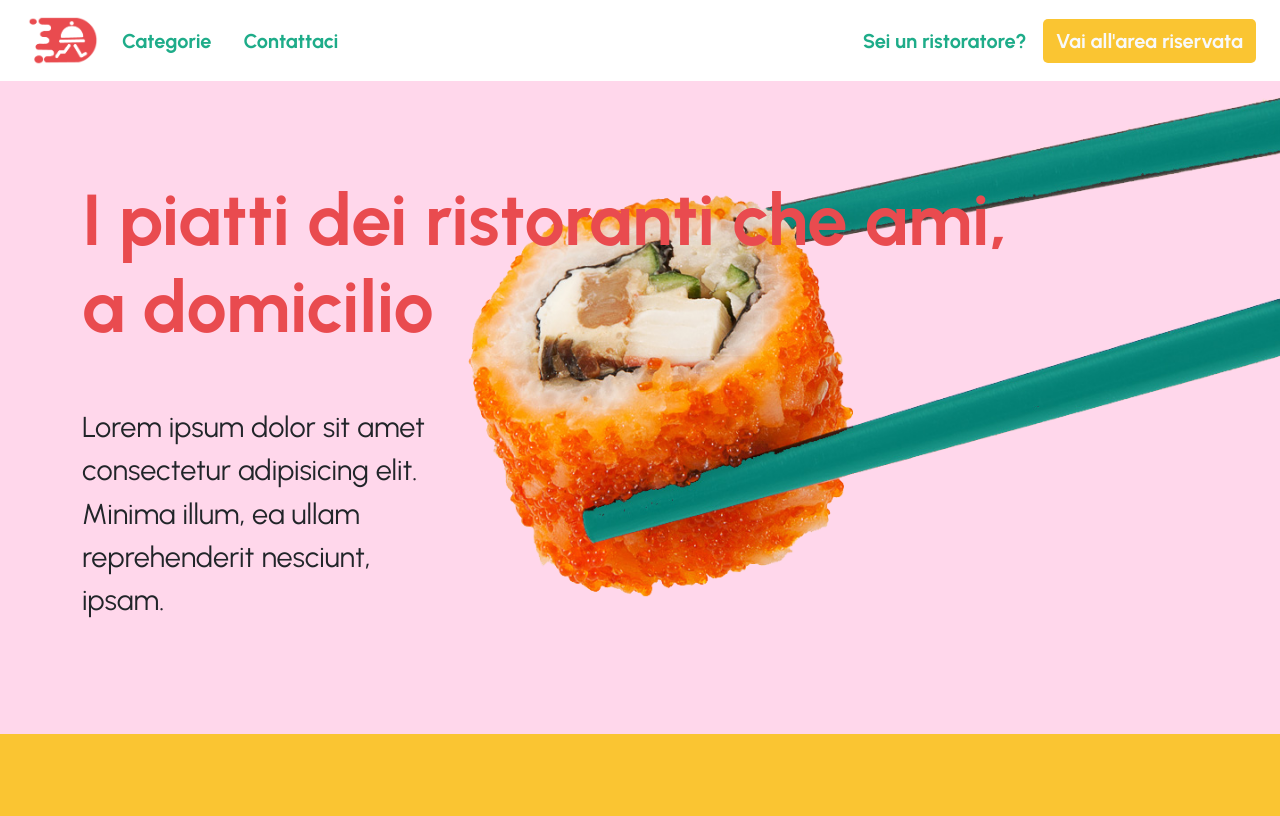
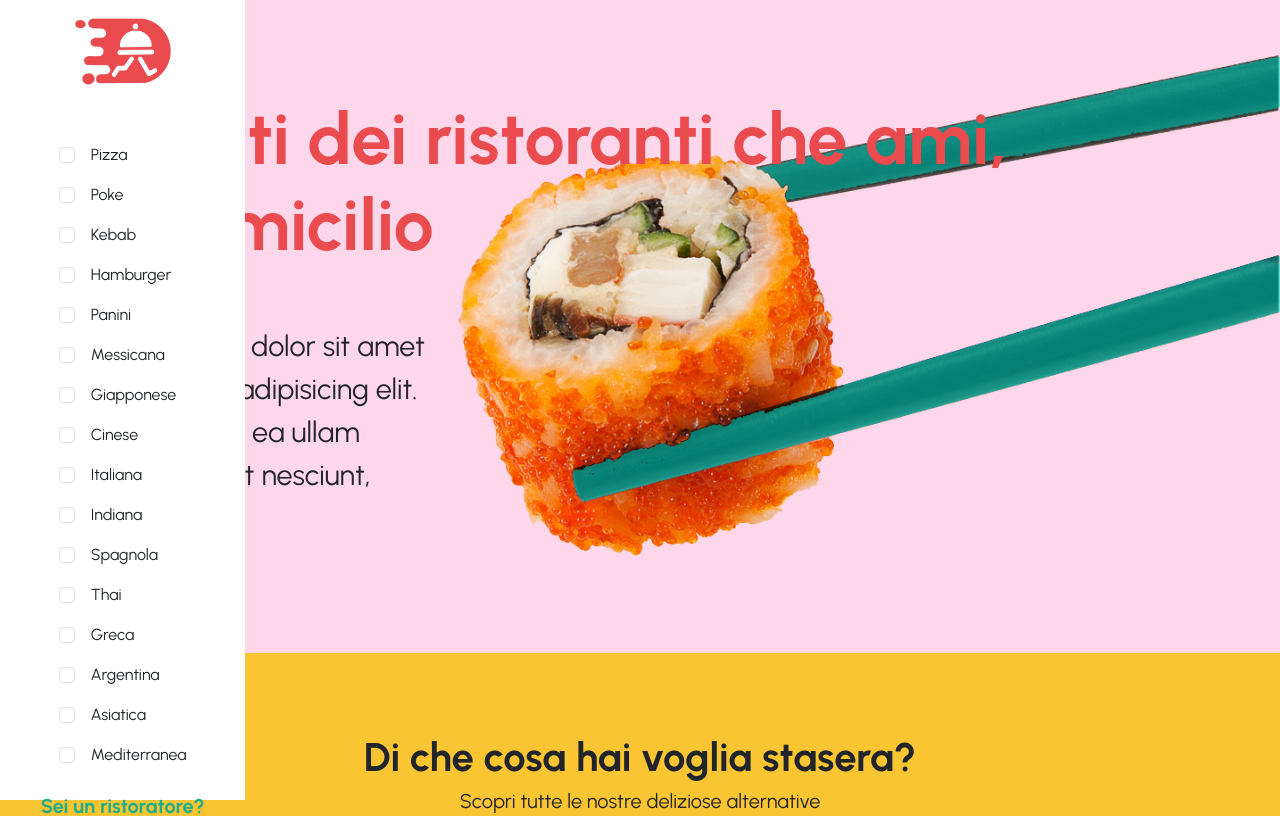
Before and after one commit to Finnedorn/vite-deliverboo, a Vue app: page / in a window 1280 px wide. Shown: the top 816 px of the page. Built offline with nearby package versions, Linux system fonts and the light colour scheme; no server answers.

Commit message:
added new sidebar setting structure

```diff
--- a/src/App.vue
+++ b/src/App.vue
@@ -1,13 +1,16 @@
 <template>
+  <SidebarComponent />
   <router-view :key="$route.path"></router-view>
 </template>
 
 <script>
 import axios from "axios";
 import { store } from "./data/store.js";
+import SidebarComponent from "./components/SidebarComponent.vue";
 export default {
   name: 'App',
   components: {
+    SidebarComponent
   },
   data() {
     return {
--- a/src/components/HeroComponent.vue
+++ b/src/components/HeroComponent.vue
@@ -46,8 +46,8 @@ export default {
     .hero-img {
         width: 850px;
         position: absolute;
-        right: -10px;
-        top: 10px;
+        right: 0px;
+        top: 50px;
     }
 }
 
--- /dev/null
+++ b/src/components/SidebarComponent.vue
@@ -0,0 +1,161 @@
+<template>
+    <header>
+        <nav class="sidebar">
+            <nav class="navbar navbar-expand-lg p-0">
+                <div class="d-flex flex-column justify-content-between ">
+
+                    <!-- toggler -->
+                    <!-- <button id="navbar-toggler" @click="toggleButton()" :class="{ 'my-3': show }"
+                        class="navbar-toggler ms-1 my-2" type="button" data-bs-toggle="collapse"
+                        data-bs-target="#navbarSupportedContent" aria-controls="navbarSupportedContent"
+                        aria-expanded="false" aria-label="Toggle navigation">
+                        <span class="navbar-toggler-icon"></span>
+                    </button> -->
+
+                    <!-- elementi navbar -->
+                    <div class="collapse navbar-collapse flex-column" :class="{ show: show }" id="navbarSupportedContent">
+                        <!-- logo -->
+                        <div id="logo" class="m-3 mb-5" :class="{ 'd-none': show }">
+                            <router-link :to="{ name: 'home' }">
+                                <img src="../assets/img/logo_food_red.png" alt="deliverboo-logo" />
+                            </router-link>
+                        </div>
+                        <!-- voci navbar -->
+                        <div class="navbar-nav d-flex flex-column">
+                            <div>
+
+                            </div>
+                            <div class="nav-item my-2" v-for="route in navroutes">
+                                <input type="checkbox" class="form-check-input check-type me-3" name="types">
+                                <label for="types" class="form-check-label">{{ route }}</label>
+                            </div>
+                        </div>
+                    </div>
+
+                    <!-- admin -->
+                    <div class="d-flex flex-column align-items-center p-3">
+                        <div class="rest-link fs-5 mb-3 fw-bold">
+                            Sei un ristoratore?
+                        </div>
+                        <button class="btn btn-admin">
+                            <a class="text-decoration-none text-light fs-5 fw-bold" href="http://127.0.0.1:8000/">
+                                Vai all'area riservata
+                            </a>
+                        </button>
+                    </div>
+                </div>
+            </nav>
+        </nav>
+    </header>
+</template>
+
+<script>
+export default {
+    name: "SidebarComponent",
+    components: {},
+    data() {
+        return {
+            navroutes: [
+                'Pizza',
+                'Poke',
+                'Kebab',
+                'Hamburger',
+                'Panini',
+                'Messicana',
+                'Giapponese',
+                'Cinese',
+                'Italiana',
+                'Indiana',
+                'Spagnola',
+                'Thai',
+                'Greca',
+                'Argentina',
+                'Asiatica',
+                'Mediterranea',
+            ],
+            show: false,
+            active: false,
+        };
+    },
+    methods: {
+        toggleButton() {
+            this.show = !this.show;
+        },
+    },
+};
+</script>
+
+<style lang="scss" scoped>
+@use '../assets/style/partials/variables.scss' as *;
+
+.sidebar {
+    background-color: $color-white;
+    height: 100vh;
+    position: fixed;
+    z-index: 100;
+
+    #navbar-toggler {
+        border-color: none !important;
+        color: $color-tertiary;
+        border-radius: none !important;
+        padding: none !important;
+        outline: 1px solid $color-white;
+        outline-offset: none !important;
+
+        &:active {
+            transform: scale(1.01);
+        }
+
+        &:hover {
+            background-color: $color-white;
+            border-radius: none !important;
+            outline-offset: none !important;
+            outline: 3px solid $color-primary;
+            transition: all 0.5s;
+        }
+
+        .navbar-toggler-icon {
+            filter: brightness(2.5);
+
+            &:hover {
+                filter: brightness(10);
+                transition: all 0.5s;
+            }
+        }
+    }
+
+    #logo {
+        width: 100px;
+
+        &:hover {
+            transform: scale(1.15);
+            transition: all 0.5s;
+        }
+
+    }
+
+    .nav-link {
+        color: $color-tertiary;
+    }
+
+    .hover-none {
+        &:hover {
+            border-bottom: 3px solid transparent !important;
+        }
+    }
+
+    .rest-link {
+        color: $color-tertiary;
+    }
+
+    .btn-admin {
+        background-color: $color-primary;
+        border-radius: 5px;
+
+        &:hover {
+            transform: scale(1.05);
+            transition: all 0.5s;
+        }
+    }
+}
+</style>
--- a/src/pages/AppHome.vue
+++ b/src/pages/AppHome.vue
@@ -1,5 +1,4 @@
 <template>
-    <NavbarComponent />
     <HeroComponent />
     <SearchComponent @type-searcher ="getSearchedTypes"/>
 </template>
@@ -7,15 +6,13 @@
 <script>
 import axios from "axios";
 import { store } from "../data/store.js";
-import NavbarComponent from "@/components/NavbarComponent.vue";
 import HeroComponent from "@/components/HeroComponent.vue";
 import SearchComponent from "@/components/SearchComponent.vue";
 export default {
     name: 'AppHome',
     components: {
-        NavbarComponent,
         HeroComponent,
-        SearchComponent
+        SearchComponent,
     },
     data() {
         return {
```
